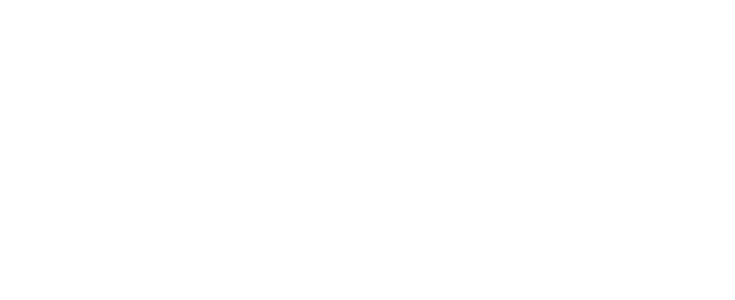
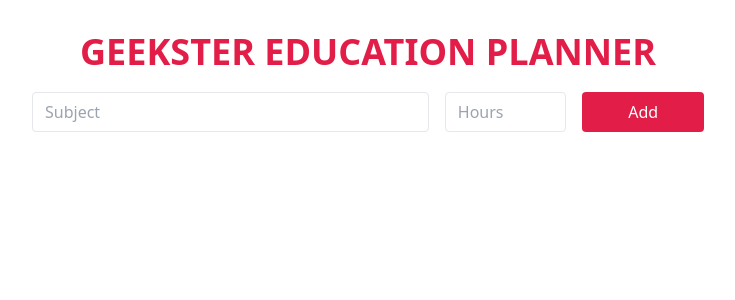
Before and after one commit to PS3012/Geekster-React, a React (Vite) app: page /education-planner in a window 1280 px wide. Before the commit this address had no page. Shown: the top 300 px of the page, without its empty margins (272-1007 px from the left). Built offline with nearby package versions, Linux system fonts and the light colour scheme.

Commit message:
Education Planner

```diff
--- a/src/App.jsx
+++ b/src/App.jsx
@@ -6,6 +6,7 @@
 import Home from './pages/geek-food/Home'
 import Quote from './pages/geek-food/Quote'
 import ParagraphGenerator from './pages/paragraphGenerator/ParagraphGenerator'
+import EducationPlanner from './pages/educationPlanner/EducationPlanner'
 import './App.css'
 
 function App() {
@@ -19,6 +20,7 @@
           <Route path='quote' element={<Quote />} />
         </Route>
         <Route path='/paragraph-generator' element={<ParagraphGenerator />} />
+        <Route path='/education-planner' element={<EducationPlanner />} />
       </Routes>
       <Toaster />
 
--- /dev/null
+++ b/src/components/educationPlanner/ListItem.jsx
@@ -0,0 +1,40 @@
+import { useState } from "react"
+
+const ListItem = (_props) => {
+     const { subject, hours, index } = _props
+     const [itemHours, setItemHours] = useState(Number(hours))
+     const handleUpdateHours = (operation) => {
+          let updatedHours;
+          if (operation === "increase") {
+               updatedHours = itemHours + 1
+          } else {
+               updatedHours = itemHours === 0 ? 0 : itemHours - 1
+          }
+          setItemHours(updatedHours)
+          const list = localStorage.getItem("savedPlannerList", [])
+          const savedPlannerList = JSON.parse(list)
+          if (list) {
+               savedPlannerList[index].hours = updatedHours
+          }
+          localStorage.setItem("savedPlannerList", JSON.stringify(savedPlannerList))
+     }
+     return (
+          <>
+               <div className="flex items-center gap-3 p-2 border rounded">
+                    <div className="flex-auto">
+                         <span className="font-semibold">{subject}</span> - {itemHours} Hours
+                    </div>
+                    <button
+                         onClick={() => handleUpdateHours("increase")}
+                         className="rounded text-xl bg-green-300 w-8 h-8 leading-4 hover:bg-black hover:text-white"
+                    >+</button>
+                    <button
+                         onClick={() => handleUpdateHours("decrease")}
+                         className="rounded text-xl bg-red-300 w-8 h-8 leading-4 hover:bg-black hover:text-white"
+                    >-</button>
+               </div>
+          </>
+     )
+}
+
+export default ListItem
--- a/src/pages/MainHome.jsx
+++ b/src/pages/MainHome.jsx
@@ -3,7 +3,8 @@
 function MainHome() {
      const apps = [
           { link: "/geek-food", name: "Geek Food App" },
-          { link: "/paragraph-generator", name: "Paragraph Generator" }
+          { link: "/paragraph-generator", name: "Paragraph Generator" },
+          { link: "/education-planner", name: "Education Planner" },
      ]
      return (
           <>
--- /dev/null
+++ b/src/pages/educationPlanner/EducationPlanner.jsx
@@ -0,0 +1,63 @@
+import { useEffect, useState } from "react";
+import toast from "react-hot-toast";
+import ListItem from "../../components/educationPlanner/ListItem";
+
+function EducationPlanner() {
+     const [plannerList, setPlannerList] = useState([]);
+     const [plannerItem, setPlannerItem] = useState({ subject: "", hours: "" });
+     useEffect(() => {
+          const savedPlannerList = localStorage.getItem("savedPlannerList", [])
+          if (savedPlannerList) {
+               setPlannerList(JSON.parse(savedPlannerList))
+          }
+     }, [])
+     const handleAddPlannerList = () => {
+          const { subject, hours } = plannerItem;
+          if (!subject || subject.trim() === "") {
+               toast.error("Enter valid Subject!");
+          } else if (!hours || isNaN(hours) || Number(hours) <= 0) {
+               toast.error("Enter valid Number of Hours!");
+          } else {
+               const currentPlannerList = [...plannerList, { subject: subject, hours: Number(hours) }]
+               setPlannerList(currentPlannerList);
+               localStorage.setItem("savedPlannerList", JSON.stringify(currentPlannerList))
+               setPlannerItem({ subject: "", hours: "" });
+          }
+     };
+
+     return (
+          <div className="max-w-6xl mx-auto py-8 px-4">
+               <div className="top-block mb-10">
+                    <div className="text-center font-bold text-4xl uppercase text-rose-600 mb-5">
+                         Geekster Education Planner
+                    </div>
+                    <div className="grid grid-cols-5 gap-4 max-w-2xl mx-auto">
+                         <input
+                              type="text"
+                              value={plannerItem.subject}
+                              onChange={(e) => setPlannerItem({ ...plannerItem, subject: e.target.value })}
+                              className="col-span-3 border rounded outline-none hover:border-rose-600 px-3"
+                              placeholder="Subject"
+                         />
+                         <input
+                              type="number"
+                              value={plannerItem.hours}
+                              onChange={(e) => setPlannerItem({ ...plannerItem, hours: e.target.value })}
+                              className="border rounded outline-none hover:border-rose-600 px-3"
+                              placeholder="Hours"
+                         />
+                         <button className="p-2 text-white rounded bg-rose-600 hover:bg-black" onClick={handleAddPlannerList}>
+                              Add
+                         </button>
+                    </div>
+               </div>
+               <div className="planner-list grid gap-4 max-w-xs mx-auto max-h-96 overflow-y-auto">
+                    {plannerList.map((item, index) => (
+                         <ListItem key={index} subject={item.subject} hours={item.hours} index={index} />
+                    ))}
+               </div>
+          </div>
+     );
+}
+
+export default EducationPlanner;
```
